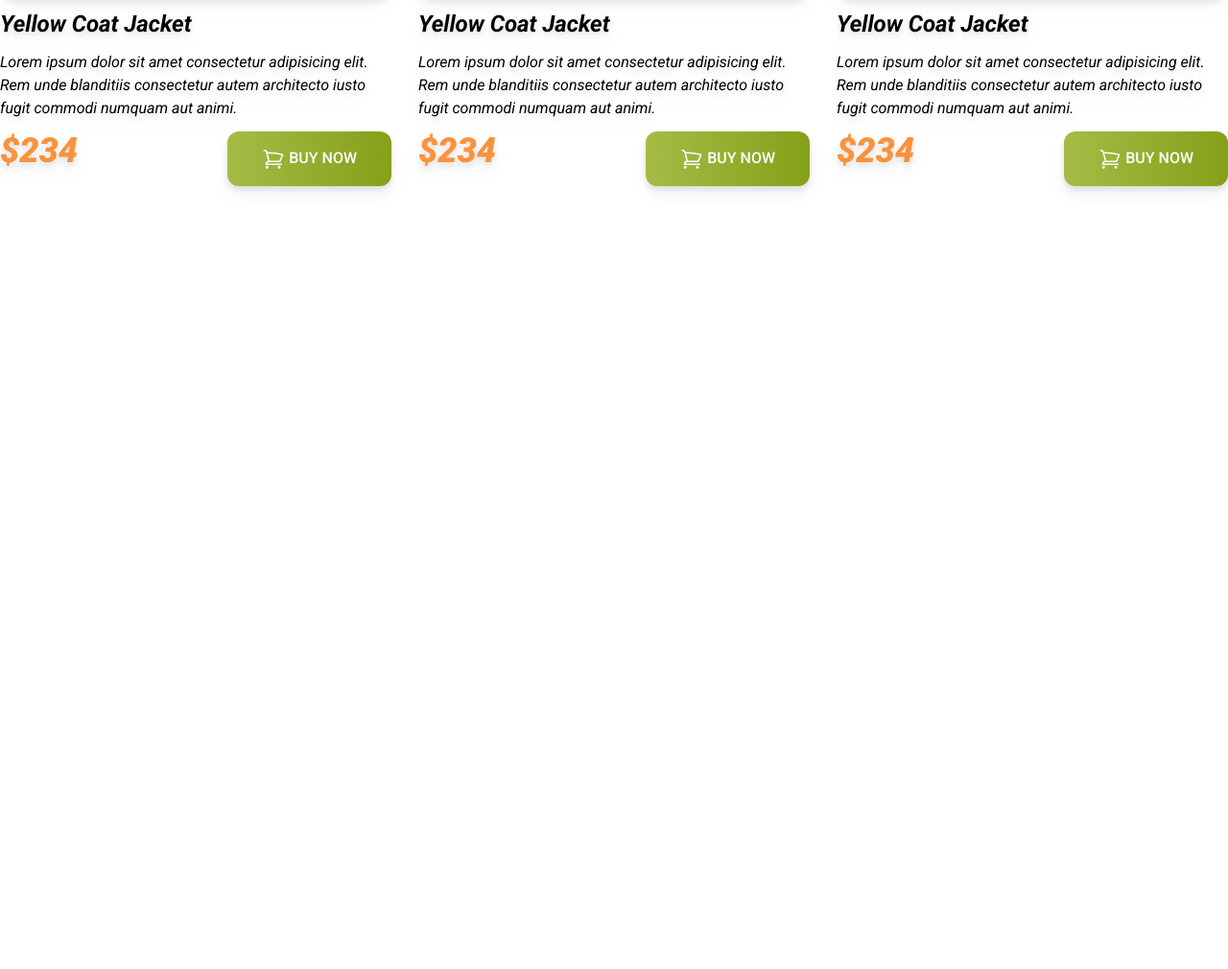
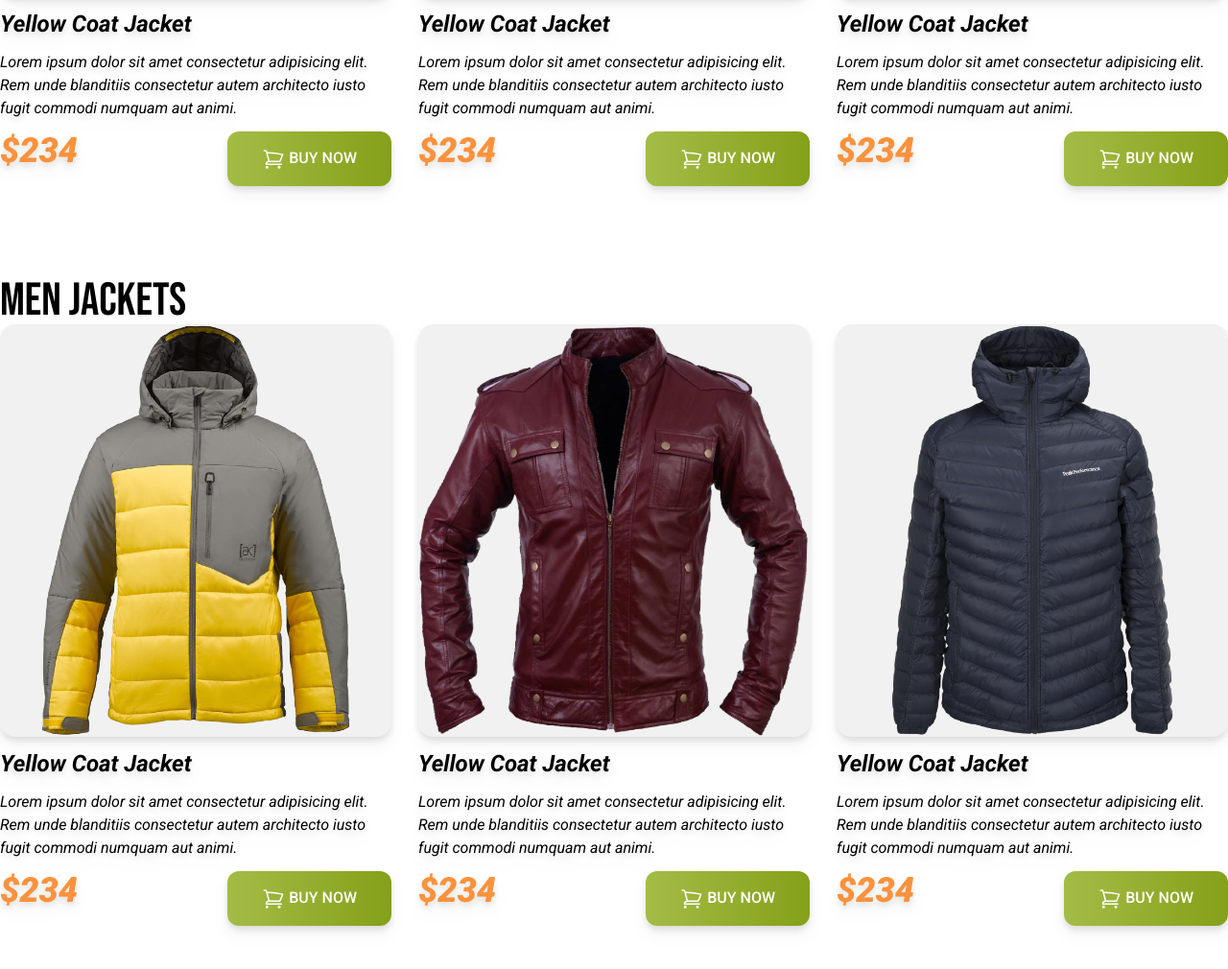
Before and after one commit to HamjaMohtadee04/penguinfashion, a plain HTML site: page index.html in a window 1280 px wide. Shown: the part 1068-2078 px from the top of the page at 96% size. Before the commit the page ends 1310 px from the top, so only its background shows below. Drawn offline with nearby package versions, Linux system fonts and the light colour scheme.

Commit message:
men jacket added

```diff
--- a/index.html
+++ b/index.html
@@ -179,6 +179,65 @@
                      </div>
              </div>
         </section>
+
+         <!-- Men Jackets -->
+         <section class="py-12">
+            <h3 class="text-5xl bebas-neue-regular"> Men Jackets</h3>
+            <!-- Jacketscontainer -->
+             <div class=" grid grid-cols-1 md:grid-cols-2 lg:grid-cols-3 gap-7 roboto-regular-italic">
+                <!-- Jacket 1 -->
+                 <div class="space-y-3 drop-shadow-lg">
+                <div class="bg-[#F1F1F1] P-5 rounded-2xl">
+                    <img src="images/jacket-4.png" alt="">
+                </div>
+                    <h4 class="text-2xl font-bold">Yellow Coat Jacket</h4>
+                    <p>Lorem ipsum dolor sit amet consectetur adipisicing elit. Rem unde blanditiis consectetur autem architecto iusto fugit commodi numquam aut animi.</p>
+                    <div class="flex justify-between">
+                        <h3 class="text-4xl font-black text-orange-400">$234</h3>
+                        <button class="py-4 px-9 bg-gradient-to-r from-[#A4BC46] to-[#85A019] rounded-xl uppercase text-white font-medium">
+                            <svg xmlns="http://www.w3.org/2000/svg" fill="none" viewBox="0 0 24 24" stroke-width="1.5" stroke="currentColor" class="size-6 inline">
+                                <path stroke-linecap="round" stroke-linejoin="round" d="M2.25 3h1.386c.51 0 .955.343 1.087.835l.383 1.437M7.5 14.25a3 3 0 0 0-3 3h15.75m-12.75-3h11.218c1.121-2.3 2.1-4.684 2.924-7.138a60.114 60.114 0 0 0-16.536-1.84M7.5 14.25 5.106 5.272M6 20.25a.75.75 0 1 1-1.5 0 .75.75 0 0 1 1.5 0Zm12.75 0a.75.75 0 1 1-1.5 0 .75.75 0 0 1 1.5 0Z" />
+                              </svg>
+                               Buy Now</button>
+                    </div>
+
+                 </div>
+                   <!-- Jacket 2-->
+                   <div class="space-y-3 drop-shadow-lg">
+                    <div class="bg-[#F1F1F1] P-5 rounded-2xl">
+                        <img src="images/jacket-5.png" alt="">
+                    </div>
+                        <h4 class="text-2xl font-bold">Yellow Coat Jacket</h4>
+                        <p>Lorem ipsum dolor sit amet consectetur adipisicing elit. Rem unde blanditiis consectetur autem architecto iusto fugit commodi numquam aut animi.</p>
+                        <div class="flex justify-between">
+                            <h3 class="text-4xl font-black text-orange-400">$234</h3>
+                            <button class="py-4 px-9 bg-gradient-to-r from-[#A4BC46] to-[#85A019] rounded-xl uppercase text-white font-medium">
+                                <svg xmlns="http://www.w3.org/2000/svg" fill="none" viewBox="0 0 24 24" stroke-width="1.5" stroke="currentColor" class="size-6 inline">
+                                    <path stroke-linecap="round" stroke-linejoin="round" d="M2.25 3h1.386c.51 0 .955.343 1.087.835l.383 1.437M7.5 14.25a3 3 0 0 0-3 3h15.75m-12.75-3h11.218c1.121-2.3 2.1-4.684 2.924-7.138a60.114 60.114 0 0 0-16.536-1.84M7.5 14.25 5.106 5.272M6 20.25a.75.75 0 1 1-1.5 0 .75.75 0 0 1 1.5 0Zm12.75 0a.75.75 0 1 1-1.5 0 .75.75 0 0 1 1.5 0Z" />
+                                  </svg>
+                                   Buy Now</button>
+                        </div>
+
+                     </div>
+                       <!-- Jacket 6 -->
+                 <div class="space-y-3 drop-shadow-lg">
+                    <div class="bg-[#F1F1F1] P-5 rounded-2xl">
+                        <img src="images/jacket-6.png" alt="">
+                    </div>
+                        <h4 class="text-2xl font-bold">Yellow Coat Jacket</h4>
+                        <p>Lorem ipsum dolor sit amet consectetur adipisicing elit. Rem unde blanditiis consectetur autem architecto iusto fugit commodi numquam aut animi.</p>
+                        <div class="flex justify-between">
+                            <h3 class="text-4xl font-black text-orange-400">$234</h3>
+                            <button class="py-4 px-9 bg-gradient-to-r from-[#A4BC46] to-[#85A019] rounded-xl uppercase text-white font-medium">
+                                <svg xmlns="http://www.w3.org/2000/svg" fill="none" viewBox="0 0 24 24" stroke-width="1.5" stroke="currentColor" class="size-6 inline">
+                                    <path stroke-linecap="round" stroke-linejoin="round" d="M2.25 3h1.386c.51 0 .955.343 1.087.835l.383 1.437M7.5 14.25a3 3 0 0 0-3 3h15.75m-12.75-3h11.218c1.121-2.3 2.1-4.684 2.924-7.138a60.114 60.114 0 0 0-16.536-1.84M7.5 14.25 5.106 5.272M6 20.25a.75.75 0 1 1-1.5 0 .75.75 0 0 1 1.5 0Zm12.75 0a.75.75 0 1 1-1.5 0 .75.75 0 0 1 1.5 0Z" />
+                                  </svg>
+                                   Buy Now</button>
+                        </div>
+
+                     </div>
+             </div>
+        </section>
     </main>
 
     <footer></footer>
```
